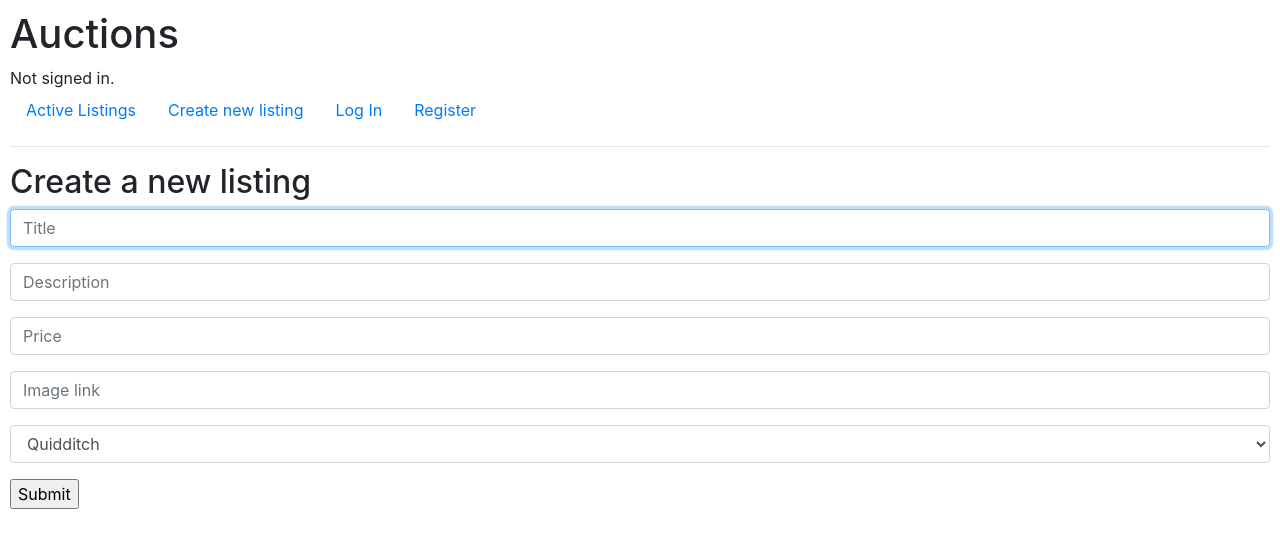
After one commit to carolinekle/commerce, a Django app: page /create in a window 1280 px wide. The commit adds this page. Shown: the top 548 px of the page. Run offline with Django 4.2, Linux system fonts and the light colour scheme; data comes from the database, SQL or seed files in the repository; both versions use the stored data as it was after the commit; some libraries are stand-ins or nearby versions.

Commit message:
restructure

```diff
--- a/auctions/templates/auctions/active.html
+++ b/auctions/templates/auctions/active.html
@@ -6,8 +6,8 @@
 
     {% for listing in listings %}
         <div style="border: 1px grey; padding: 1rem;">
-            <h3 class="title">{{ listing.title }}</h3>
-            <img style= "max-width: 400px; max-height: 300px;" src="{{ listing.image }}">
+            <a href="{% url 'listing_page' listing.title %}"><h3 class="title">{{ listing.title }}</h3></a>
+            <a href="{% url 'listing_page' listing.title %}"><img style= "max-width: 400px; max-height: 300px;" src="{{ listing.image }}"></a>
             <p>${{ listing.amount }}</p>
             <p>{{ listing.description }}</p>
         </div>
--- /dev/null
+++ b/auctions/templates/auctions/create.html
@@ -0,0 +1,36 @@
+{% extends "auctions/layout.html" %}
+
+{% block body %}
+
+    <h2>Create a new listing</h2>
+
+    {% if message %}
+        <div>{{ message }}</div>
+    {% endif %}
+
+    <form action="{% url 'create' %}" method="post">
+        {% csrf_token %}
+        <div class="form-group">
+            <input autofocus class="form-control" type="text" name="title" placeholder="Title">
+        </div>
+        <div class="form-group">
+            <input class="form-control" type="text" name="description" placeholder="Description">
+        </div>
+        <div class="form-group">
+            <input class="form-control" type="number" name="price" placeholder="Price">
+        </div>
+        <div class="form-group">
+            <input class="form-control" type="text" name="img" placeholder="Image link">
+        </div>
+        <div class="form-group">
+            <select class="form-control" name="category" id="category">
+                {% for category in categories %}
+                    <option value="{{ category }}">{{ category }}</option>
+                {% endfor %}
+            </select>
+        </div>
+        <input type = "submit" action="{% url 'create' %}"></input>
+    </form>
+
+
+{% endblock %}
--- a/auctions/templates/auctions/layout.html
+++ b/auctions/templates/auctions/layout.html
@@ -21,10 +21,7 @@
                 <a class="nav-link" href="{% url 'index' %}">Active Listings</a>
             </li>
             <li class="nav-item">
-                <a class="nav-link" href="{% url 'listing' %}">Create new listing</a>
-            </li>
-            <li class="nav-item">
-                <a class="nav-link" href="{% url 'active' %}">See all listings</a>
+                <a class="nav-link" href="{% url 'create' %}">Create new listing</a>
             </li>
             {% if user.is_authenticated %}
                 <li class="nav-item">
--- a/auctions/urls.py
+++ b/auctions/urls.py
@@ -7,6 +7,6 @@ urlpatterns = [
     path("login", views.login_view, name="login"),
     path("logout", views.logout_view, name="logout"),
     path("register", views.register, name="register"),
-    path("listing", views.listing, name="listing"),
-    path("active", views.active, name="active")
+    path("create", views.create, name="create"),
+    path("<str:listing_title>", views.listing_page, name="listing_page")
 ]
--- a/auctions/views.py
+++ b/auctions/views.py
@@ -9,7 +9,10 @@ from .models import User
 
 
 def index(request):
-    return render(request, "auctions/index.html")
+    active_listings = Listing.objects.filter(active=True)
+    return render(request, "auctions/index.html",{
+        "listings":active_listings
+    })
 
 
 def login_view(request):
@@ -63,9 +66,8 @@ def register(request):
     else:
         return render(request, "auctions/register.html")
 
-def listing(request):
+def create(request):
     if request.method == "POST":
-        listing = Listing.objects.get()
 
         title = request.POST["title"]
         description = request.POST["description"]
@@ -86,9 +88,10 @@ def listing(request):
 
         return HttpResponseRedirect(reverse(index))
     else:
-        return render(request, "auctions/listing.html")
+        categories = Listing.objects.values_list('category', flat=True).distinct()
+        return render(request, "auctions/create.html", {
+            "categories":categories
+        })
 
-def active(request):
-    return render(request, "auctions/active.html",{
-        "listings":Listing.objects.all()
-    })
+def listing_page(request, lisitng_title):
+    return render
```
Also changed, not shown: auctions/templates/auctions/index.html (+8 -1 lines), auctions/templates/auctions/listing.html (deleted, +0 -32 lines), db.sqlite3.
